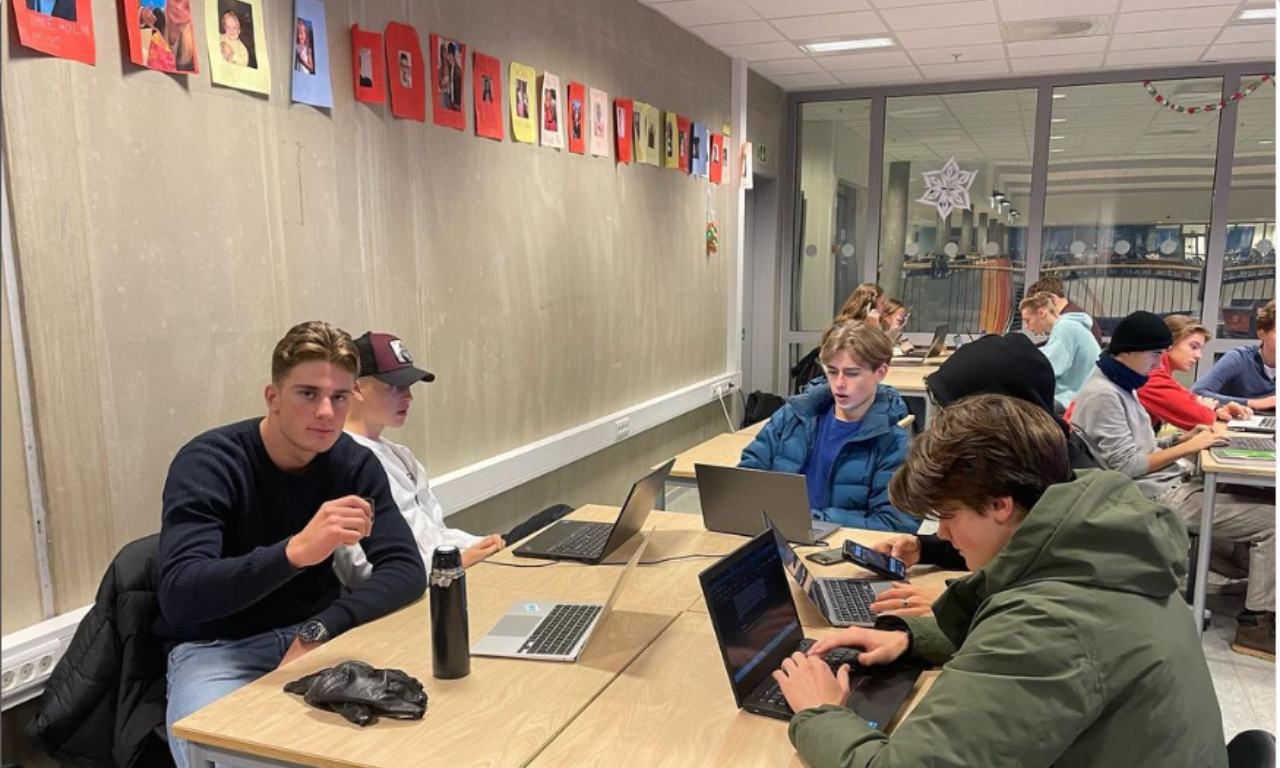
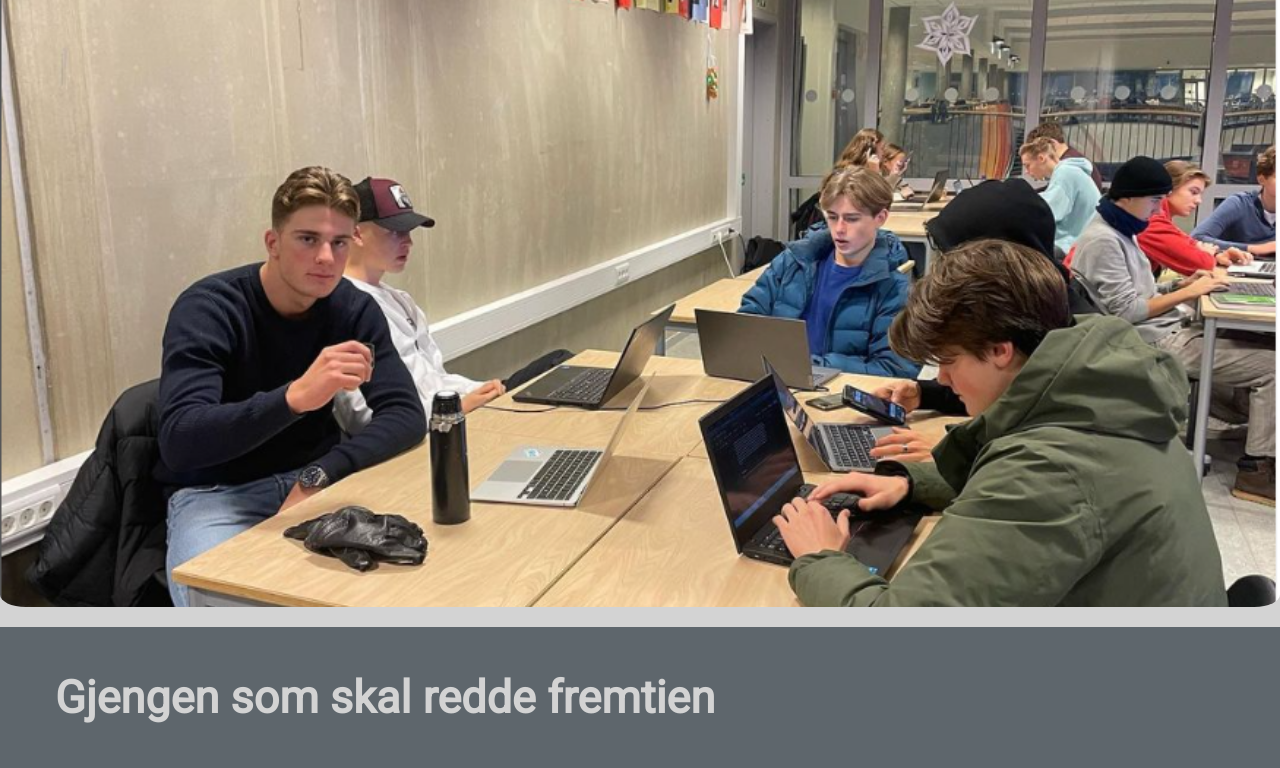
Before and after one commit to WebBuilderUBHosting/Alga-Ub, a plain HTML site: page Alga-UB- Ansatte.html in a window 1280 px wide. Shown: the part 95-863 px from the top of the page. Drawn offline with Linux system fonts and the light colour scheme.

Commit message:
Update CSS-stylesheet-PT.css

```diff
--- a/CSS-stylesheet-PT.css
+++ b/CSS-stylesheet-PT.css
@@ -9,7 +9,7 @@
         display: grid;
         background-color: lightgrey;
         grid-template-columns: repeat(4, 1fr);
-        grid-template-rows: 1fr 9fr 21fr 5fr;
+        grid-template-rows: 1fr 6fr 21fr 5fr;
         grid-template-areas:"t t t t"
                             "b b b b"
                             "m m m m"
```
